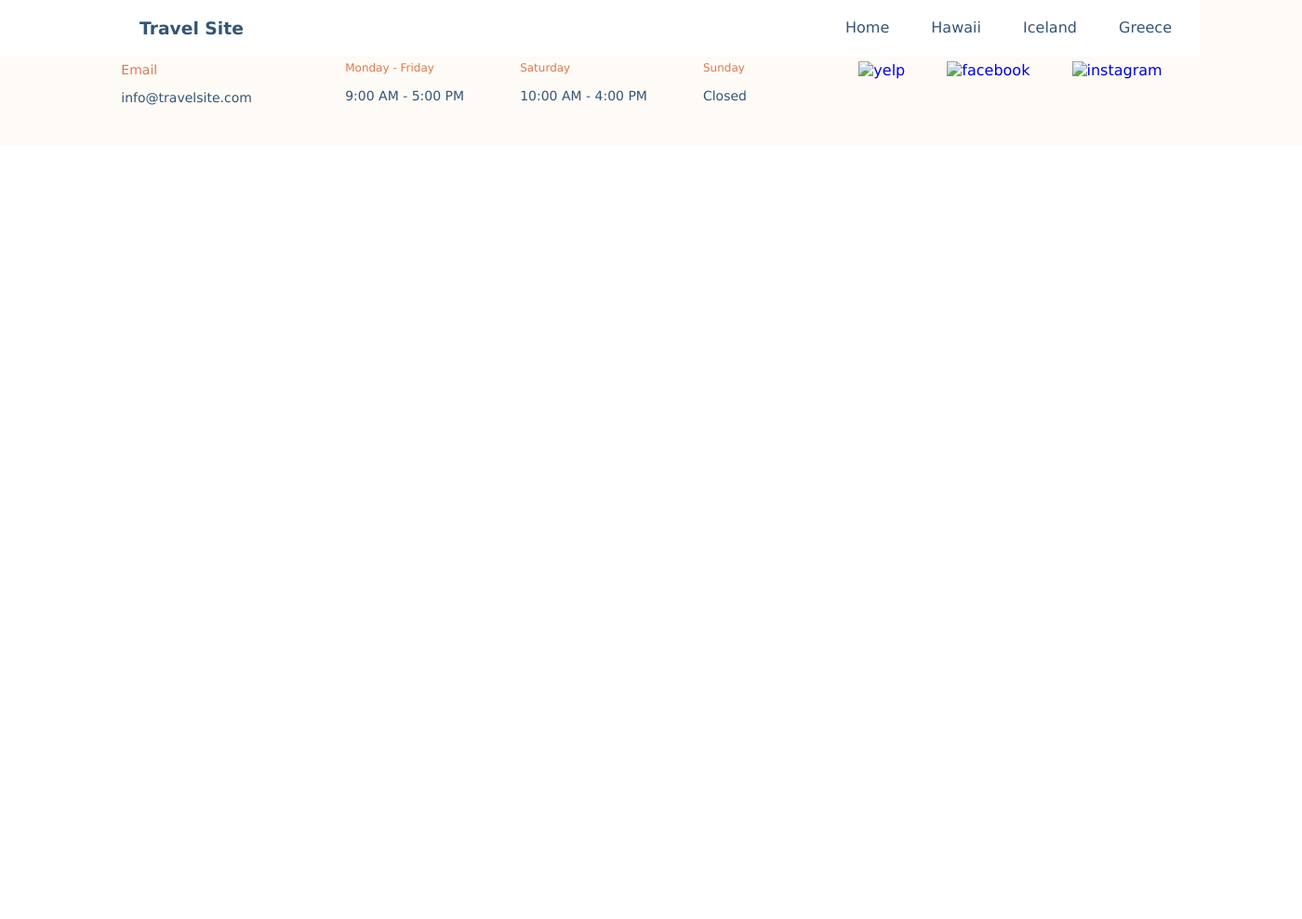
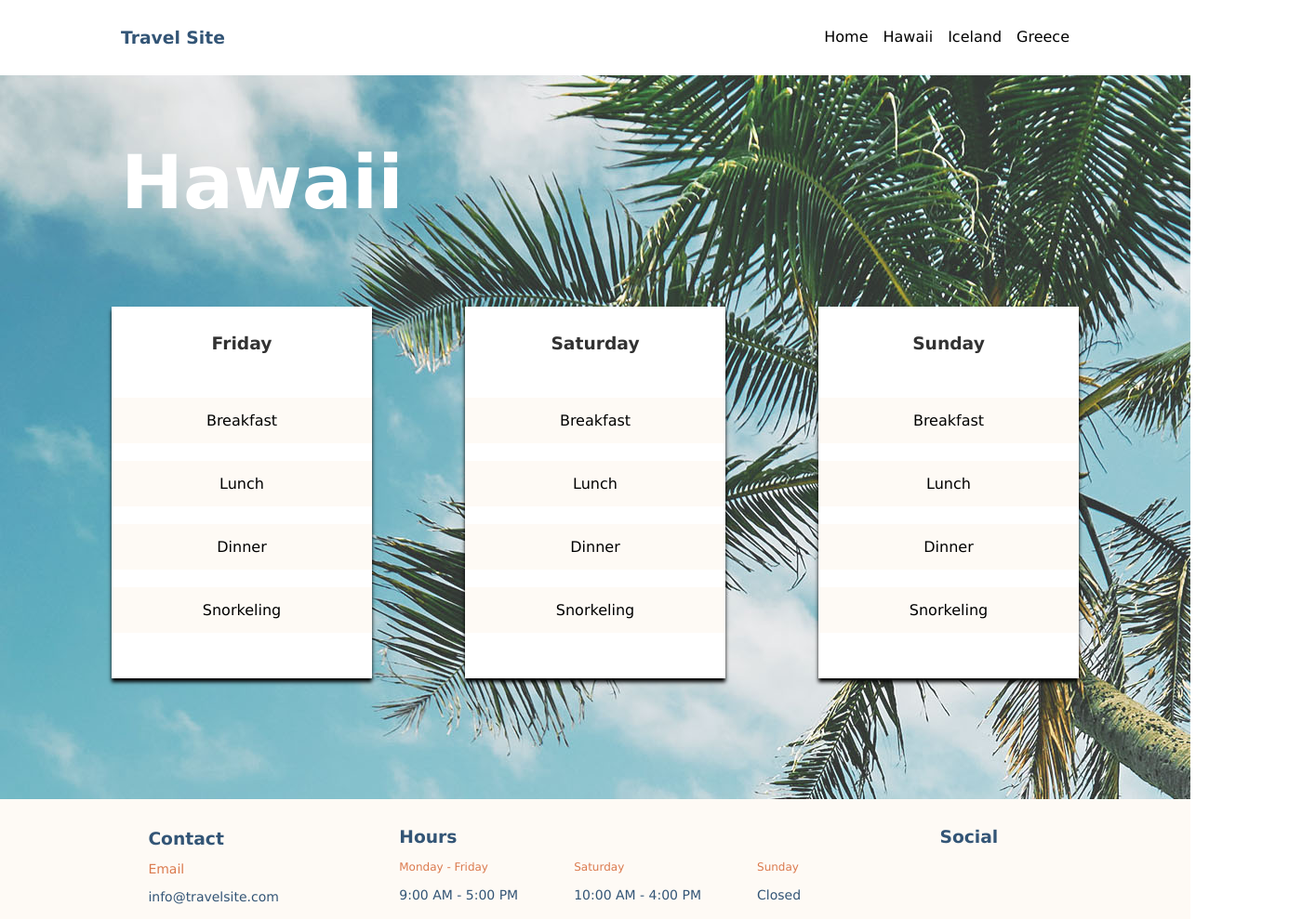
Before and after one commit to jamila-s/jamila-spears-travelsite, a plain HTML site: page pages/hawaii.html in a window 1280 px wide. Shown: the whole page at 93% size, 1400 px wide, since content can reach past the window. Before the commit the page ends 800 px from the top, so only its background shows below. Drawn offline with Linux system fonts and the light colour scheme.

Commit message:
Added Hawaii webpage and updated landing page

```diff
--- a/pages/hawaii.html
+++ b/pages/hawaii.html
@@ -5,13 +5,13 @@
     <meta http-equiv="X-UA-Compatible" content="IE=edge">
     <meta name="viewport" content="width=device-width, initial-scale=1.0">
     <link rel="stylesheet" href="../scss/main.css">
-    <title>Document</title>
+    <title>Hawaii</title>
 </head>
 <body>
         <header>
             <nav class = "nav-bar">
                 <a href="../index.html"><h3>Travel Site</h3></a>
-                <ul>
+                <ul class="nav-links">
                     <a href="../index.html">Home</a>
                     <a href="./hawaii.html">Hawaii</a>
                     <a href="./iceland.html">Iceland</a>
@@ -19,6 +19,68 @@
                 </ul>
             </nav>
         </header>
+        <section class="hawaii">
+            <h1>Hawaii</h1>
+
+        </section>
+        <section class="hawaii-schedule">
+            <div class="hawaii-schedule--container">
+                <div class="hawaii-schedule--card">
+                    <div class="hawaii-schedule--card-box">
+                    <div class="hawaii-schedule--word">
+                        <h3>Friday</h3>
+                        </div>
+                        <div class="hawaii-schedule--list">
+                            <ul>
+                                <li>Breakfast</li>
+                                <br>
+                                <li>Lunch</li>
+                                <br>
+                                <li>Dinner</li>
+                                <br>
+                                <li>Snorkeling</li>
+                            </ul>
+                            </div>
+                        </div>
+                    </div>
+                    <div class="hawaii-schedule--card">
+                        <div class="hawaii-schedule--card-box">
+                        <div class="hawaii-schedule--word">
+                            <h3>Saturday</h3>
+                            </div>
+                            <div class="hawaii-schedule--list">
+                                <ul>
+                                    <li class="breakfast">Breakfast</li>
+                                    <br>
+                                    <li>Lunch</li>
+                                    <br>
+                                    <li>Dinner</li>
+                                    <br>
+                                    <li>Snorkeling</li>
+                                </ul>
+                                </div>
+                            </div>
+                        </div>
+                <div class="hawaii-schedule--card">
+                    <div class="hawaii-schedule--card-box">
+                    <div class="hawaii-schedule--word">
+                        <h3>Sunday</h3>
+                        </div>
+                        <div class="hawaii-schedule--list">
+                            <ul>
+                                <li>Breakfast</li>
+                                <br>
+                                <li>Lunch</li>
+                                <br>
+                                <li>Dinner</li>
+                                <br>
+                                <li>Snorkeling</li>
+                            </ul>
+                        </div>
+                        </div>
+                    </div>
+                 </div>
+        </section>
         <footer>
             <article class="contact">
                 <h3>Contact</h3>
@@ -44,9 +106,9 @@
             </article>
             <article class="socials">
                 <h3>Social</h3>
-                <a href="https://instagram.com" target="_blank"><img src="./assets/Icons/icon-instagram.png" alt="yelp"></a>
-                <a href="https://facebook.com" target="_blank"> <img src="./assets/Icons/icon-facebook.png" alt="facebook"></a>
-                <a href="https://twitter.com" target="_blank"><img src="./assets/Icons/icon-twitter.png" alt="instagram"></a>
+                <a href="https://instagram.com" target="_blank"><img src="../assets/Icons/icon-instagram.png" alt="instagram"></a>
+                <a href="https://facebook.com" target="_blank"> <img src="../assets/Icons/icon-facebook.png" alt="facebook"></a>
+                <a href="https://twitter.com" target="_blank"><img src="../assets/Icons/icon-twitter.png" alt="twitter"></a>
             </article>
         </footer>
 </body>
--- a/scss/main.css
+++ b/scss/main.css
@@ -1,45 +1,46 @@
 * {
   margin: 0;
   padding: 0;
+  box-sizing: border-box;
 }
 
 html {
-  width: 1280px;
+  max-width: initial;
 }
 
 body {
   font-family: Verdana, Geneva, Tahoma, sans-serif;
-  width: 1280px;
+  margin: 0 auto;
 }
 
 .nav-bar {
+  position: fixed;
   overflow: hidden;
   background-color: #FFFFFF;
-  color: #335576;
+  width: 100%;
+  top: 0;
   display: inline-flex;
-  width: 100%;
-  padding: 20px 10px 20px 0px;
-  position: fixed;
-  top: 0;
+  padding: 30px 130px;
+  z-index: 50;
+}
+.nav-bar ul {
+  display: flex;
+  margin-left: auto;
 }
 .nav-bar a {
-  display: inline-flex;
-  margin-right: auto;
   color: #335576;
-  padding: 0px 20px;
 }
-.nav-bar a:active {
-  -webkit-text-decoration: underline #DB7A4E;
-          text-decoration: underline #DB7A4E;
+.nav-bar li a:active {
+  -webkit-text-decoration: underline solid #DB7A4E 1px;
+          text-decoration: underline solid #DB7A4E 1px;
 }
 .nav-bar h3 {
   color: #335576;
-  padding-left: 130px;
 }
-.nav-bar li {
-  display: inline-flex;
-  color: #335576;
-  padding: 0px 20px;
+.nav-links {
+  display: flex;
+  list-style: none;
+  gap: 1em;
 }
 
 footer {
@@ -81,11 +82,10 @@ footer .hours--container-card {
   padding: 15px 30px;
   font-size: 14px;
 }
-
-.socials h3 {
+footer .socials h3 {
   padding-left: 20px;
 }
-.socials img {
+footer .socials img {
   width: 20px;
   padding: 15px 20px;
 }
@@ -111,7 +111,10 @@ a:hover {
 
 .travel-intro {
   color: #335576;
+  margin: 0 auto;
   margin-top: 100px;
+  width: 100%;
+  display: flex;
 }
 .travel-intro--container {
   background-color: #FEFAF5;
@@ -179,6 +182,7 @@ a:hover {
 
 a:link {
   text-decoration: none;
+  color: black;
 }
 
 a:visited {
@@ -187,11 +191,72 @@ a:visited {
 }
 
 a:active {
-  -webkit-text-decoration: underline #DB7A4E;
-          text-decoration: underline #DB7A4E;
+  -webkit-text-decoration: underline #DB7A4E 1px;
+          text-decoration: underline #DB7A4E 1px;
 }
 
 a:hover {
   -webkit-text-decoration: underline #DB7A4E 3px solid;
           text-decoration: underline #DB7A4E 3px solid;
+}
+
+.hawaii {
+  background-image: url("../assets/Images/hawaii.jpg");
+  width: 100%;
+  height: 170vh;
+  margin-top: -500px;
+  position: relative;
+}
+.hawaii h1 {
+  color: white;
+  font-size: 5rem;
+  padding: 650px 130px;
+}
+
+.hawaii-schedule {
+  width: 100%;
+  position: relative;
+}
+.hawaii-schedule--container {
+  position: absolute;
+  display: flex;
+  justify-content: center;
+  width: 100%;
+  flex-wrap: wrap;
+  margin-top: 30px;
+  bottom: 100px;
+}
+.hawaii-schedule--card {
+  display: flex;
+  flex-wrap: wrap;
+  box-shadow: 0 4px 4px black;
+  background-color: white;
+  height: 50vh;
+  width: 35vh;
+  margin: 30px 50px;
+}
+.hawaii-schedule--card-box {
+  display: flex;
+  flex-direction: column;
+  justify-content: space-evenly;
+  width: 100%;
+  height: 100%;
+}
+.hawaii-schedule--word {
+  display: flex;
+}
+.hawaii-schedule--word h3 {
+  color: #000000;
+  opacity: 80%;
+  margin: -20px auto;
+}
+.hawaii-schedule--list {
+  width: 100%;
+}
+.hawaii-schedule li {
+  display: flex;
+  justify-content: center;
+  list-style: none;
+  background-color: #FEFAF5;
+  padding: 15px 0;
 }/*# sourceMappingURL=main.css.map */
```
Also changed, not shown: index.html (+3 -1 lines).
